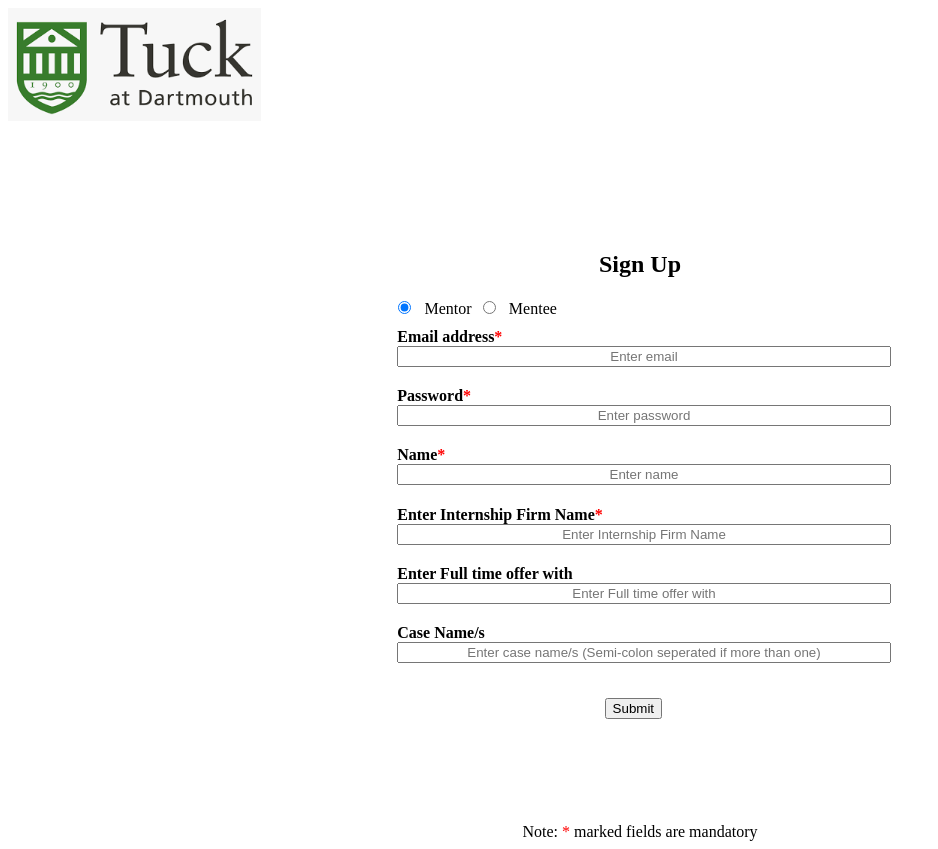
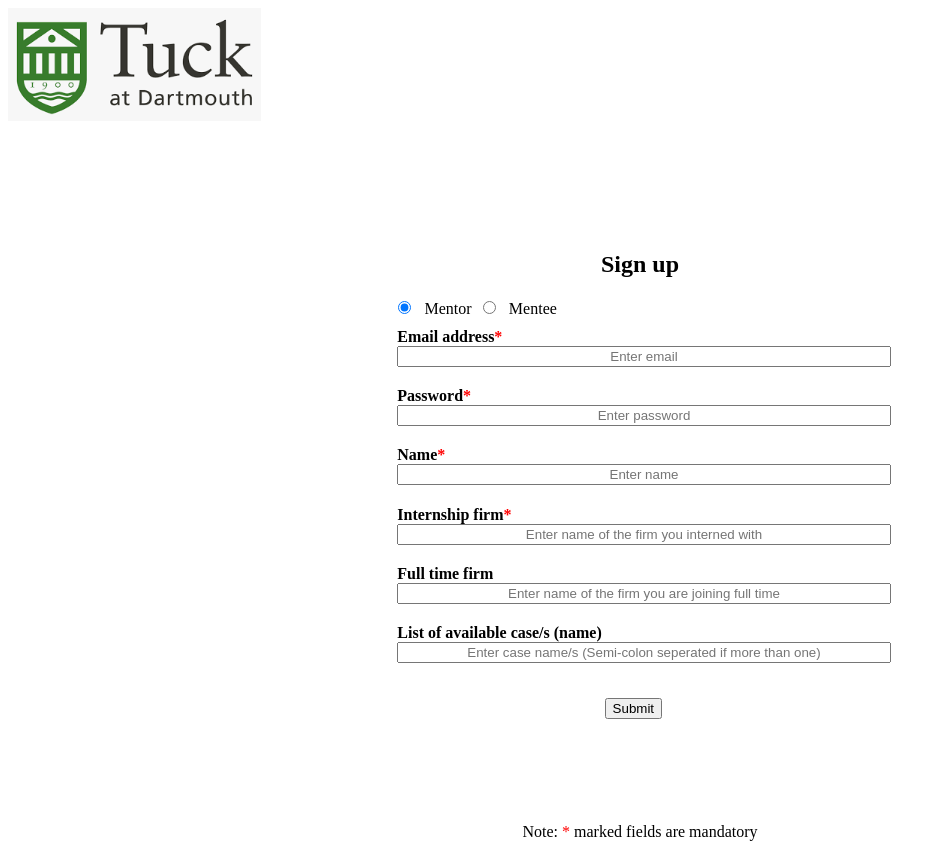
Before and after one commit to prateekrichu/schedularForTuck, a React (Create React App) app: page /sign-up in a window 1280 px wide. Both pictures are taken after a click on the radio button 404 px from the left and 307 px from the top of the page. Shown: the whole page, without its empty margins (0-938 px from the left). Built offline with nearby package versions, Linux system fonts and the light colour scheme.

Commit message:
language changes

```diff
--- a/src/components/App.js
+++ b/src/components/App.js
@@ -80,7 +80,7 @@ export default class App extends React.Component {
     }
     return (
       <form className="ui form" onSubmit={(e) => e.preventDefault()}>
-        <h2 className="ui header">Sign In</h2>
+        <h2 className="ui header">Sign in</h2>
         <div className="equal width fields">
           <div className="form-group">
             <label>Email address</label>
--- a/src/components/Availabilities.js
+++ b/src/components/Availabilities.js
@@ -107,7 +107,7 @@ export default class Availabilities extends React.Component {
     //   this.setState({ errorMessage: "Please select an option and try again!" });
     //   return null;
     // }
-    const option = this.state.optionSelected.map((obj) => obj.value);
+    const option = this.state.optionSelected.map((obj) => obj.label);
     const body = {
       userName: this.state.userName,
       password: this.state.password,
@@ -165,7 +165,7 @@ export default class Availabilities extends React.Component {
     return (
       <div>
         <div className="form-group">
-          <label>Available From</label>
+          <label>Available from (submit again for multiple)</label>
           <label className="text red">*</label>
           <DatePicker
             className="ui calender"
@@ -189,7 +189,7 @@ export default class Availabilities extends React.Component {
           />
           {this.state.MentorOrMentee === "Mentee" ? (
             <div>
-              <label>Available Till</label>
+              <label>Available till</label>
               <label className="text red">*</label>
               <DatePicker
                 className="ui calender"
@@ -214,7 +214,7 @@ export default class Availabilities extends React.Component {
           ) : null}
         </div>
         <div className="form-group">
-          <label>Type Of Cases</label>
+          <label>Select the type of cases you want to practice (subject to availability)</label>
           {/* <label className="text red">*</label> */}
           <span
             className="d-inline-block"
--- a/src/components/Data.js
+++ b/src/components/Data.js
@@ -1,14 +1,10 @@
 export const colourOptions = [
-    { value: "ocean1", label: "Ocean" },
-    { value: "blue", label: "Blue" },
-    { value: "purple", label: "Purple" },
-    { value: "red", label: "Red" },
-    { value: "orange", label: "Orange" },
-    { value: "yellow", label: "Yellow" },
-    { value: "green", label: "Green" },
-    { value: "forest", label: "Forest" },
-    { value: "slate", label: "Slate" },
-    { value: "silver", label: "Silver" }
+    { value: "profitability", label: "Profitability" },
+    { value: "market_entry", label: "Market entry" },
+    { value: "performance_improvement", label: "Performance improvement/ Cost reduction" },
+    { value: "mna", label: "M&A" },
+    { value: "private_equity", label: "Private equity" },
+    { value: "Growth_strategy", label: "Growth strategy/ Revenue enhancement" },
   ];
 
 
--- a/src/components/Profile.js
+++ b/src/components/Profile.js
@@ -126,15 +126,15 @@ export default class Profile extends React.Component {
       return (
         <div>
           <div className="form-group ui bold">
-            Internship Firm Name:{" "}
+            Internship firm name:{" "}
             <div className="ui normal">{this.state.interFirm}</div>
           </div>
           <div className="form-group">
-            <label>Edit Full time offer with</label>
+            <label>Full time offer firm name</label>
             <input
               type="OfferFirm"
               className="form-input-control-OfferFirm"
-              placeholder="Enter Full time offer with"
+              placeholder="Enter name of the firm you are joining full time"
               value={this.state.fullTmOffer}
               onChange={(e) =>
                 this.setState({
@@ -146,7 +146,7 @@ export default class Profile extends React.Component {
             />
           </div>
           <div className="form-group">
-            <label>Edit Case Name/s</label>
+            <label>List of available case/s (name)</label>
             <input
               type="caseName"
               className="form-input-control-caseName"
@@ -171,7 +171,7 @@ export default class Profile extends React.Component {
     // console.log(this.props);
     return (
       <form className="ui form" onSubmit={(e) => e.preventDefault()}>
-        <h2 className="ui header">Profile {this.state.MentorOrMentee}</h2>
+        <h2 className="ui header">{this.state.MentorOrMentee} profile</h2>
         <div className="form-group ui bold">
           Email address: <div className="ui normal">{this.state.userName}</div>
         </div>
@@ -209,7 +209,7 @@ export default class Profile extends React.Component {
           type="submit"
           onClick={this.props.showAvailability}
         >
-          Register Availability
+          Register availability
         </button>
         <div className="error">
           {this.state.errorMessage && this.state.errorMessage !== ""
@@ -221,7 +221,7 @@ export default class Profile extends React.Component {
             ? this.state.successMessage
             : ""}
         </div>
-        <p className="ui bold">Selected avalabilities</p>
+        <p className="ui bold">Selected availabilities</p>
         <table>
 
         <tr>
--- a/src/components/Signup.js
+++ b/src/components/Signup.js
@@ -53,10 +53,10 @@ export default class Signup extends React.Component {
     } catch (e) {
       // console.log(e);
       if(e && e.response && e.response.data ){
-        this.setState({ errorMessage: e.response.data.message, successMessage:"" ,loading:false});
+        this.setState({ errorMessage: e.response.data.message, successMessage:"" ,loading:false,MentorOrMentee: ""});
 
       }else{
-        this.setState({ errorMessage: e.message, successMessage:"" ,loading:false});
+        this.setState({ errorMessage: e.message, successMessage:"" ,loading:false,MentorOrMentee: ""});
       }
 
     }
@@ -65,7 +65,7 @@ export default class Signup extends React.Component {
   radioSelectorMenteMentor() {
     return (
       <form className="ui form" onSubmit={(e) => e.preventDefault()}>
-        <h2 className="ui header">Sign Up</h2>
+        <h2 className="ui header">Sign up</h2>
         <input
           className="form-input-control-radio"
           type="radio"
@@ -148,28 +148,28 @@ export default class Signup extends React.Component {
       return (
         <div>
           <div className="form-group">
-            <label>Enter Internship Firm Name</label>
+            <label>Internship firm</label>
             <label className="text red">*</label>
             <input
               type="internshipFirm"
               className="form-input-control-internshipFirm"
-              placeholder="Enter Internship Firm Name"
+              placeholder="Enter name of the firm you interned with"
               value={this.state.interFirm}
               onChange={(e) => this.setState({ interFirm: e.target.value , errorMessage:"", successMessage:""})}
             />
           </div>
           <div className="form-group">
-            <label>Enter Full time offer with</label>
+            <label>Full time firm</label>
             <input
               type="OfferFirm"
               className="form-input-control-OfferFirm"
-              placeholder="Enter Full time offer with"
+              placeholder="Enter name of the firm you are joining full time"
               value={this.state.fullTmOffer}
               onChange={(e) => this.setState({ fullTmOffer: e.target.value, errorMessage:"", successMessage:"" })}
             />
           </div>
           <div className="form-group">
-            <label>Case Name/s</label>
+            <label>List of available case/s (name)</label>
             <input
               type="caseName"
               className="form-input-control-caseName"
```
